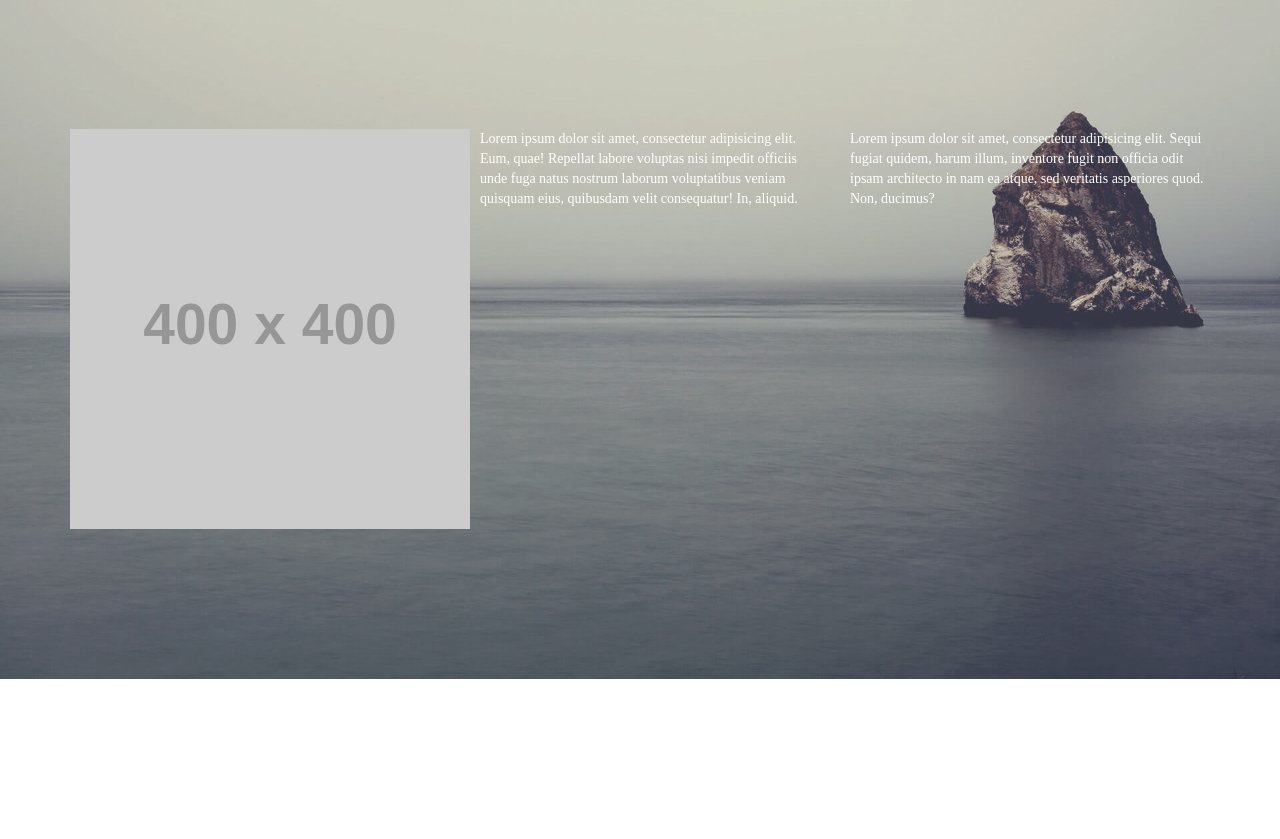
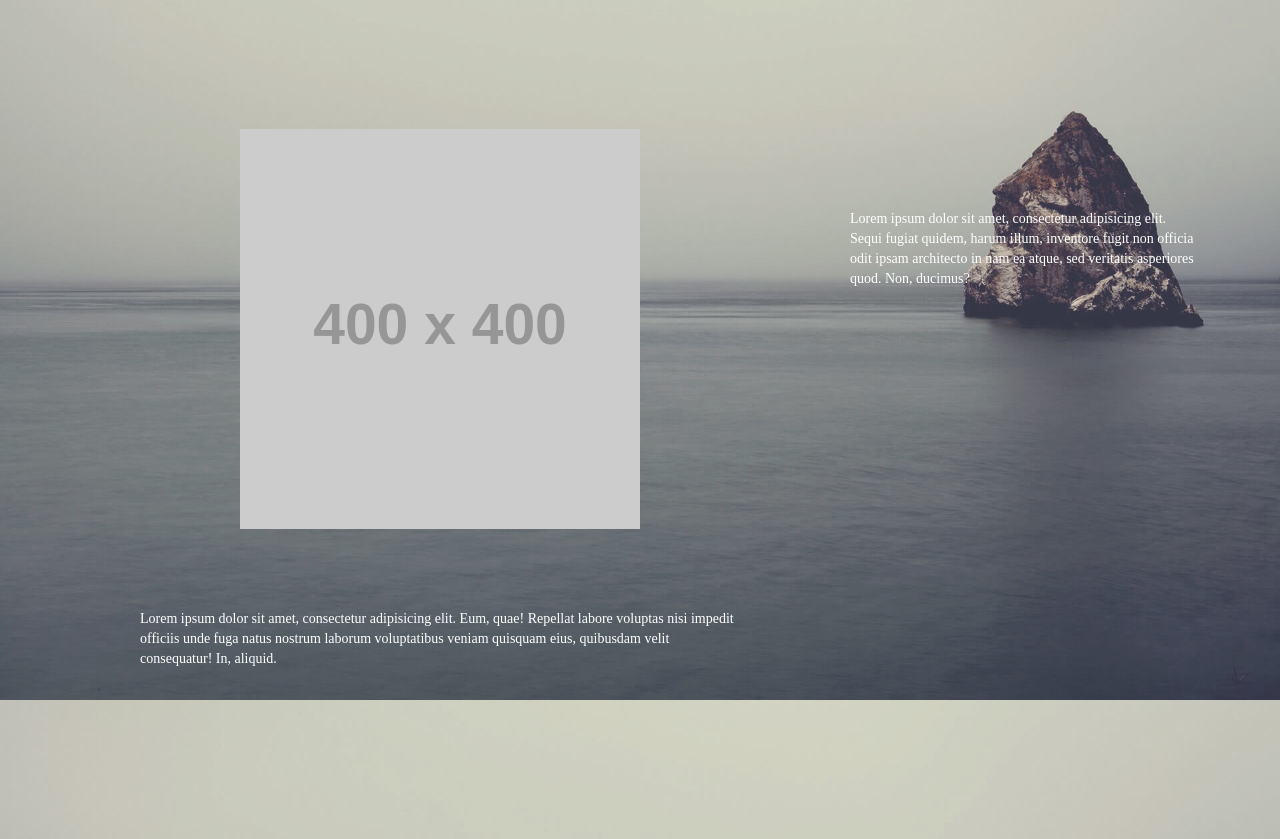
Before and after one commit to david-brener/aponics, a website: page landing.html in a window 1280 px wide. Shown: the part 1860-2699 px from the top of the page. Before the commit the page ends 2539 px from the top, so only its background shows below. Drawn offline with nearby package versions, Linux system fonts and the light colour scheme; placeholder pictures from the web are drawn by us; a web font is replaced by a local one.

Commit message:
changed some things
changed some things

```diff
--- a/design/scss/styles.scss
+++ b/design/scss/styles.scss
@@ -32,14 +32,17 @@ body {
 /////////////////////////////////////////////////////////
 .flex-wrapper {
     display: flex;
-    flex-flow: row nowrap;
+    flex-flow: row wrap;
     justify-content: space-around;
 }
 .flex-child {
     margin-right: 10px;
+    p {
+        margin-top: 80px;
+    }
 }
 
-
+// END FLEX STYLES //
 
 ///////////////////////////////////////////////////////////
 ///////////////////  BUTTON STYLES ///////////////////////
--- a/landing.html
+++ b/landing.html
@@ -31,7 +31,6 @@
                 <div class="collapse navbar-collapse">
                     <ul class="nav navbar-nav">
                         <li><a href="#">Home</a></li>
-                        <li><a href="#">What We Do</a></li>
                         <li><a href="#about">About</a></li>
                         <li><a href="#contact">Contact</a></li>
                     </ul>
@@ -90,7 +89,9 @@
                </div>
            </div>
            <div class="col-sm-4">
+              <div class="flex-child">
                <p>Lorem ipsum dolor sit amet, consectetur adipisicing elit. Sequi fugiat quidem, harum illum, inventore fugit non officia odit ipsam architecto in nam ea atque, sed veritatis asperiores quod. Non, ducimus?</p>
+               </div>
            </div>
        </div>
    </div>
```
Also changed, not shown: index.html (+0 -1 lines), dist/assets/css/styles.css, dist/assets/css/styles.min.css.
